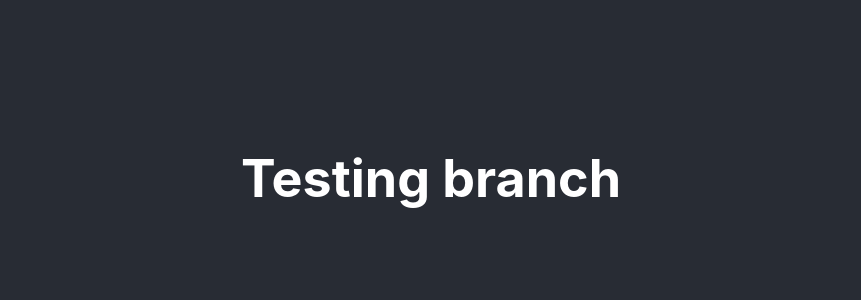
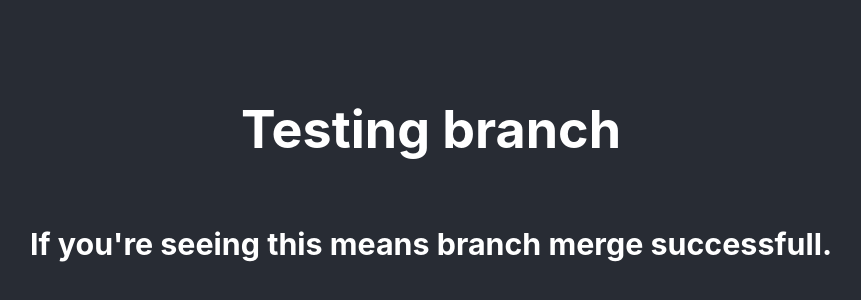
Before and after one commit to PrunesLand/developer-portfolio-2021, a React (Create React App) app: page / in a window 1280 px wide. Shown: the part 222-522 px from the top of the page, without its empty margins (209-1070 px from the left). Built offline with nearby package versions, Linux system fonts and the light colour scheme.

Commit message:
test merge 2

```diff
--- a/src/App.js
+++ b/src/App.js
@@ -6,6 +6,7 @@ function App() {
     <div className="App">
       <header className="App-header">
         <h1>Testing branch</h1>
+        <h3>If you're seeing this means branch merge successfull.</h3>
       </header>
     </div>
   );
```
